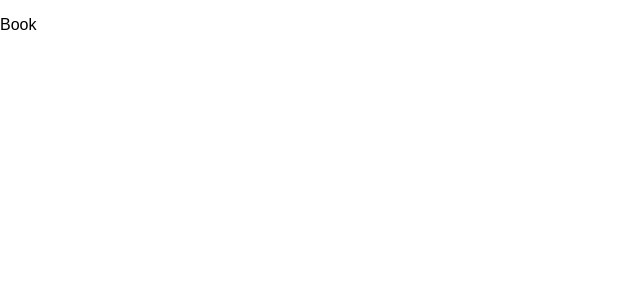
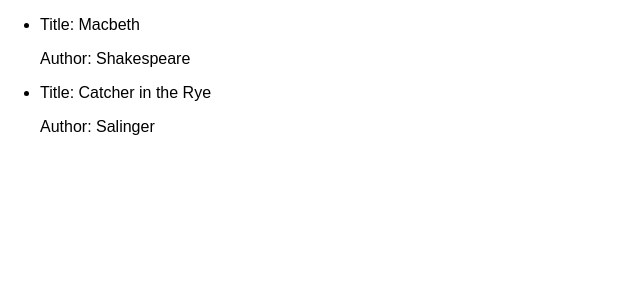
Before and after one commit to ehjay/bookworm-frontend, a React (Create React App) app: page / in a window 1280 px wide. Shown: the top 300 px of the page, without its empty margins (0-640 px from the left). Built offline with nearby package versions, Linux system fonts and the light colour scheme.

Commit message:
display book info

```diff
--- a/src/App.js
+++ b/src/App.js
@@ -4,9 +4,16 @@ import './App.css';
 import Catalogue from './Catalogue';
 
 class App extends Component {
+  constructor() {
+    super();
+    this.books = [
+      { id: 0, author: 'Shakespeare', title: 'Macbeth' },
+      { id: 1, author: 'Salinger', title: 'Catcher in the Rye' },
+    ];
+  }
   render() {
     return (
-      <Catalogue />
+      <Catalogue books={this.books} />
     );
   }
 }
--- a/src/Book.js
+++ b/src/Book.js
@@ -3,7 +3,10 @@ import React, { Component } from 'react';
 class Book extends Component {
   render() {
     return (
-      <p>Book</p>
+      <div>
+        <p>Title: {this.props.title}</p>
+        <p>Author: {this.props.author}</p>
+      </div>
     );
   }
 }
--- a/src/Catalogue.js
+++ b/src/Catalogue.js
@@ -4,7 +4,13 @@ import Book from './Book';
 class Catalogue extends Component {
   render() {
     return (
-      <Book />
+      <ul>
+        {this.props.books.map((book) => {
+          return <li key={book.id}>
+            <Book author={book.author} title={book.title} />
+          </li>;
+        })}
+      </ul>
     );
   }
 }
```
